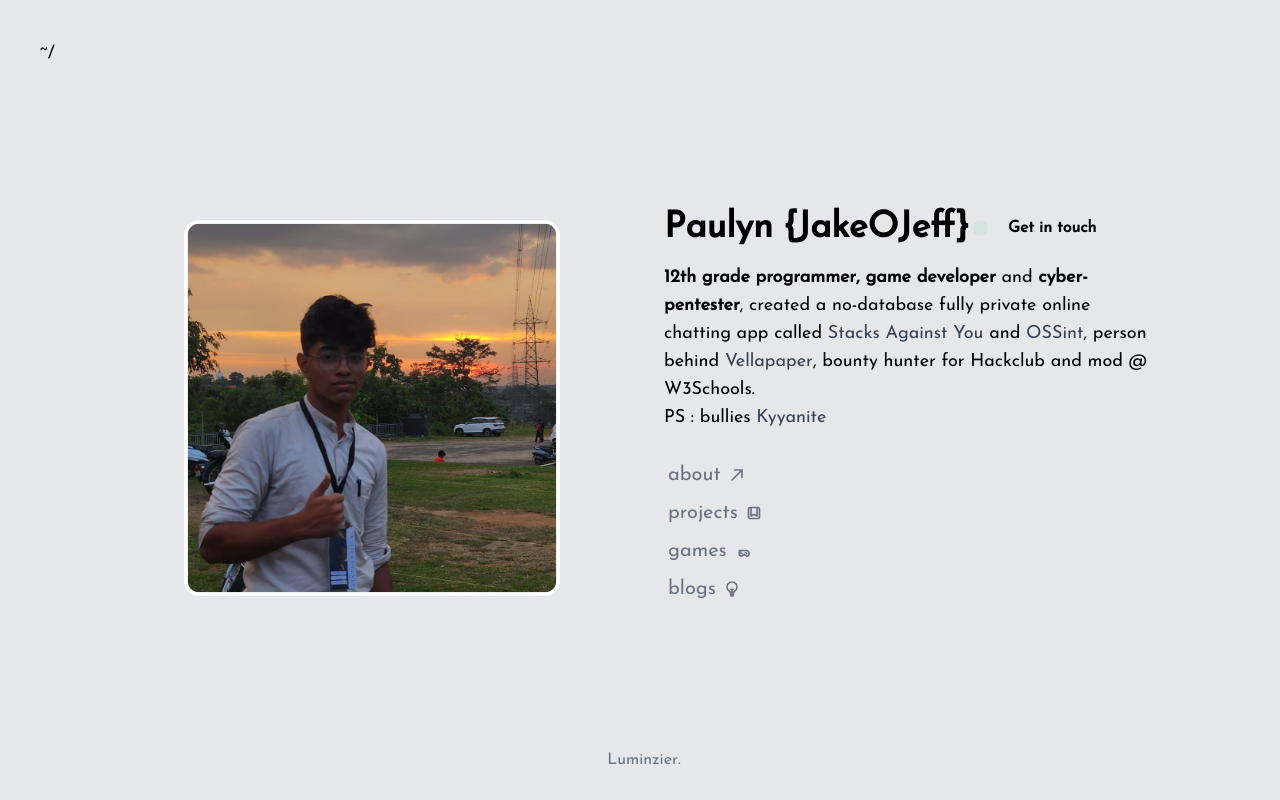
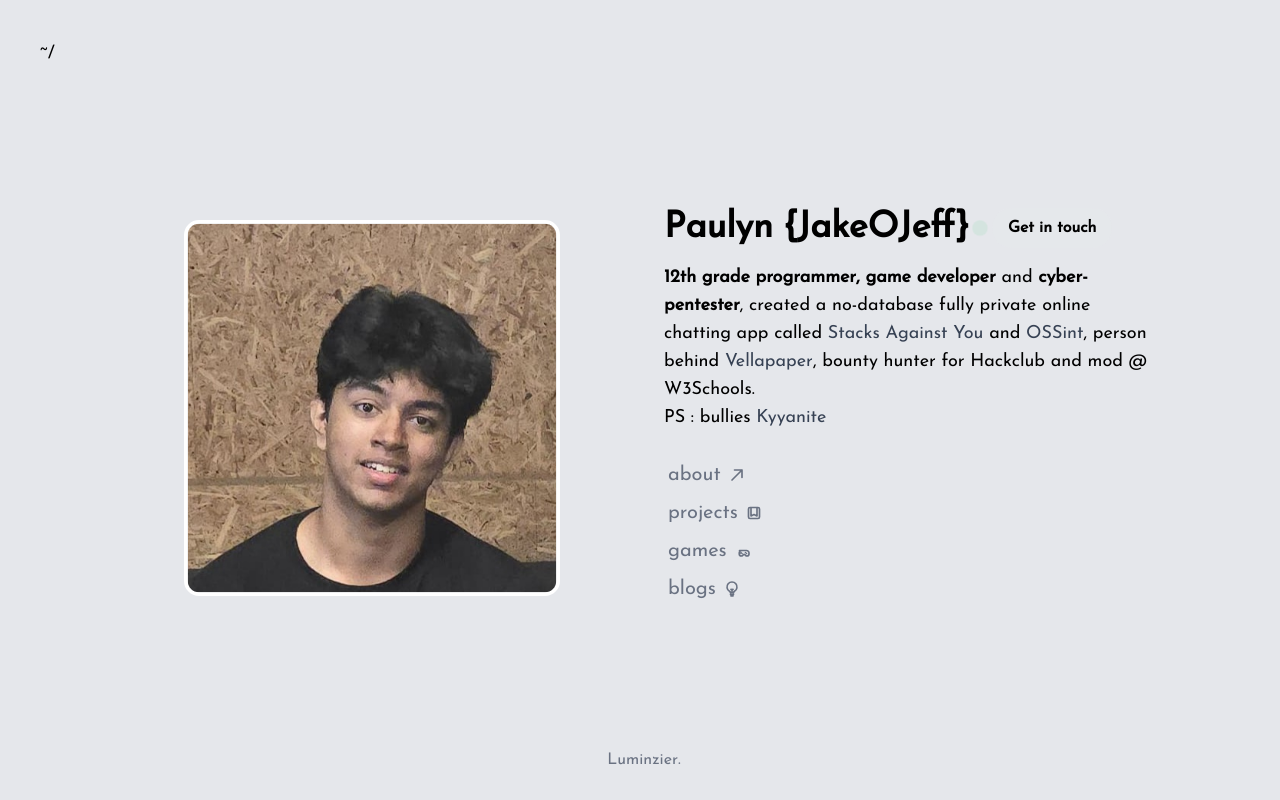
Before and after one commit to JakeOJeff/jakeojeff.github.io, a Next.js app: page / in a window 1280 px wide. Built offline with nearby package versions, Linux system fonts and the light colour scheme.

Commit message:
Added new image

```diff
--- a/app/page.tsx
+++ b/app/page.tsx
@@ -9,7 +9,7 @@ import { usePathname } from 'next/navigation';
 
 const images = [
   //   { id: 1, img: "/images/2.jpeg" },
-  { id: 1, img: "/images/1.jpeg" },
+  { id: 1, img: "/images/4.jpeg" },
 ];
 
 
```
Also changed, not shown: public/images/4.jpeg (added). Lines whose indentation alone changed are shown as unchanged.
